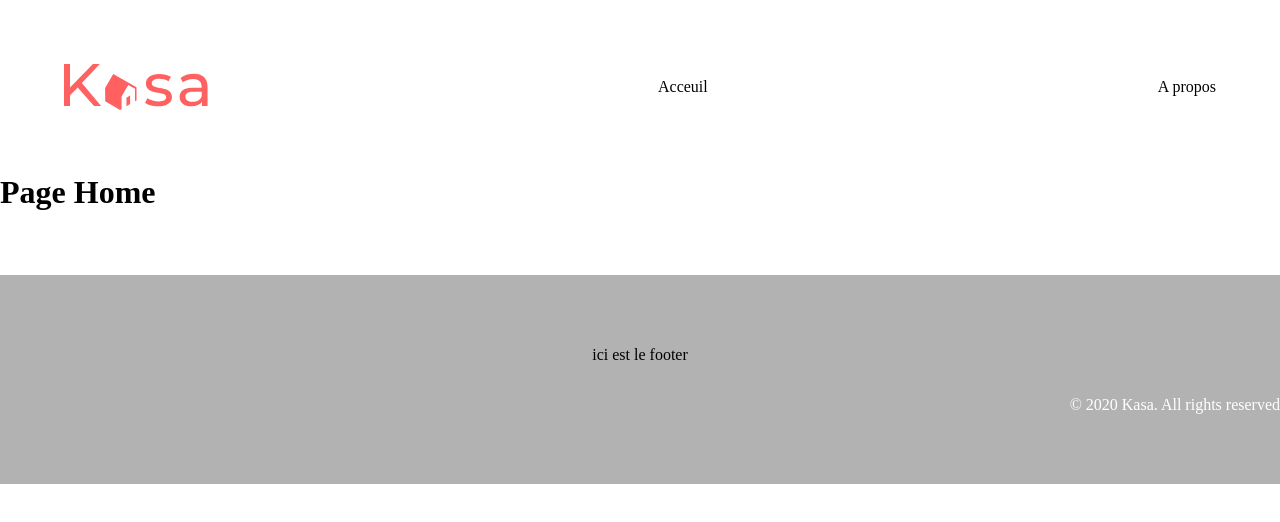
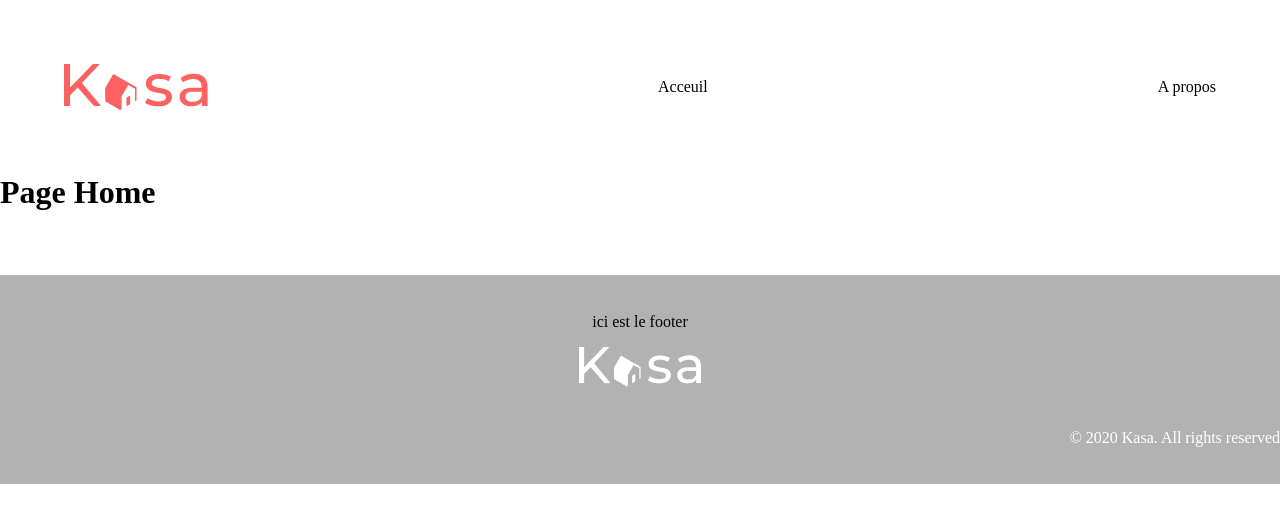
Before and after one commit to AntoineMarchive/Kasa_Projet7, a React (Vite) app: page / in a window 1280 px wide. Shown: the top 522 px of the page. Built offline with nearby package versions, Linux system fonts and the light colour scheme.

Commit message:
modification img footer

```diff
--- a/src/components/Footer/index.jsx
+++ b/src/components/Footer/index.jsx
@@ -1,16 +1,14 @@
 import './Footer.scss'
-//import logo from './assets/footer__logo.png'
+import logo from '../../assets/footerLogo.png';
 
 export function Footer() {
     return (
         <footer className="footer">
             <p>ici est le footer</p>
+            <img className="footer__logo" src={logo} alt="Logo de l'agence immobilière Kasa"/>
             <p className="footer__copyrightText">
                 © 2020 Kasa. All rights reserved
             </p>
         </footer>
     )
 }
-
-
-//<img className="footer__logo" src={logo} alt="Logo de l'agence immobilière Kasa"/>
```
